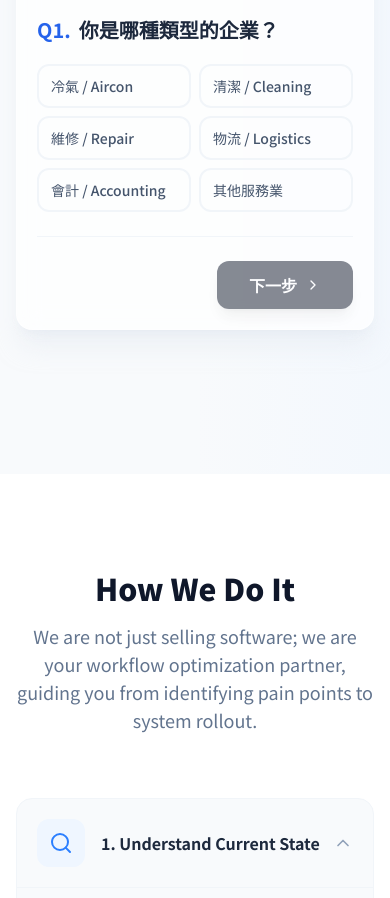
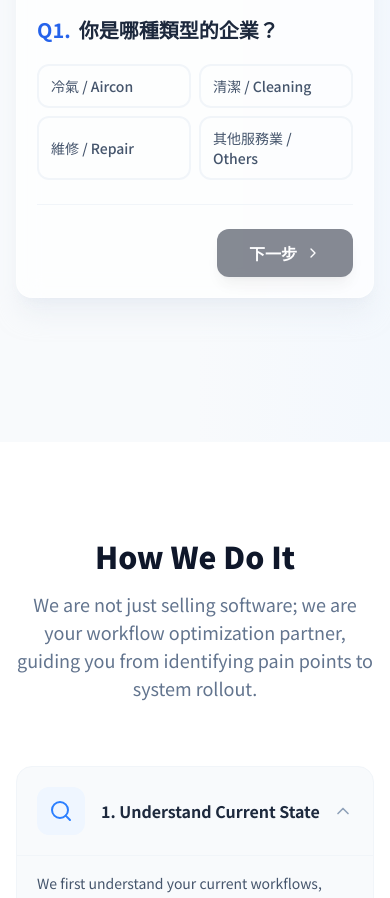
Before and after one commit to optimakspaul/Website, a Next.js app: page /en in a window 390 px wide. Shown: the part 3480-4378 px from the top of the page. Built offline with nearby package versions, Linux system fonts and the light colour scheme.

Commit message:
feat: simplify workflow options to 4 per step for optimal mobile display

```diff
--- a/src/components/WorkflowCheck.tsx
+++ b/src/components/WorkflowCheck.tsx
@@ -6,19 +6,19 @@ import { ChevronRight, Check, ArrowRight } from 'lucide-react';
 const steps = [
   {
     title: '你是哪種類型的企業？',
-    options: ['冷氣 / Aircon', '清潔 / Cleaning', '維修 / Repair', '物流 / Logistics', '會計 / Accounting', '其他服務業']
+    options: ['冷氣 / Aircon', '清潔 / Cleaning', '維修 / Repair', '其他服務業 / Others']
   },
   {
     title: '你最常卡在哪裡？',
-    options: ['太多 paperwork', '詢價容易漏', '報價太慢', '排程混亂', '工單狀態不清楚', '付款難追', '資料太分散']
+    options: ['太多 Paperwork', '詢價容易漏', '排程/工單混亂', '資料太分散']
   },
   {
     title: '你現在主要使用哪些工具？',
-    options: ['WhatsApp', 'Excel / Google Sheet', 'Email', 'Calendar', '紙本文件', '現有 CRM / ERP']
+    options: ['WhatsApp / Line', 'Excel / Sheet', 'Email', '紙本文件']
   },
   {
     title: '你最想改善什麼？',
-    options: ['減少重複人工', '減少漏單', '加快報價速度', '讓排程更清楚', '讓老闆看得到進度', '讓員工更好交接', '導入 AI / 自動化']
+    options: ['減少重複人工', '減少漏單', '讓排程更清楚', '導入自動化']
   }
 ];
 
```
